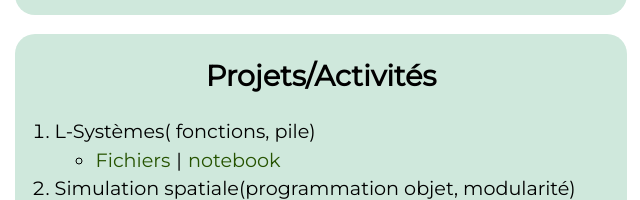
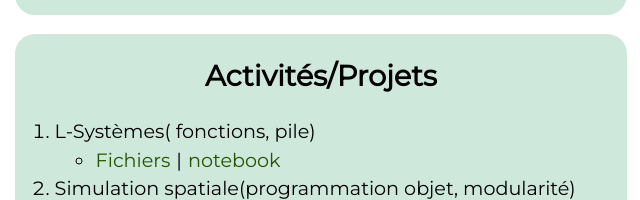
Before and after one commit to ThomasLENNE/thomaslenne.github.io, a plain HTML site: page nsi_terminale.html in a window 1280 px wide. Shown: the part 1906-2106 px from the top of the page, 635-1275 px from the left. Drawn offline with Linux system fonts and the light colour scheme.

Commit message:
progfonc

```diff
--- a/nsi_terminale.html
+++ b/nsi_terminale.html
@@ -159,7 +159,7 @@
 
 
           </ol> </div>
-          <div><h2>Projets/Activités</h2>
+          <div><h2>Activités/Projets</h2>
             <ol>
               <li>L-Systèmes( fonctions, pile)
                 <ul>
```
